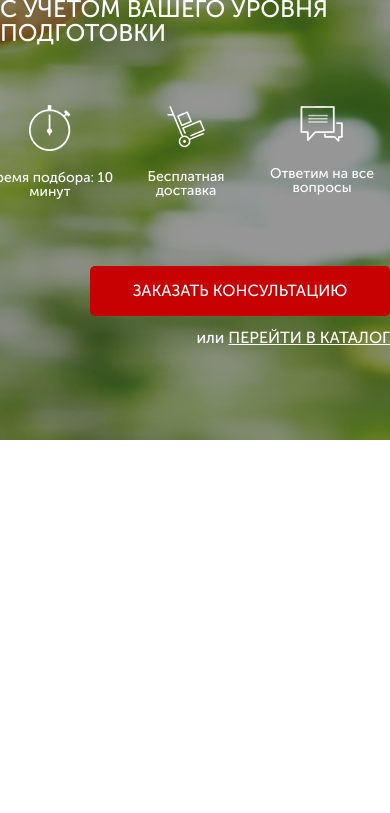
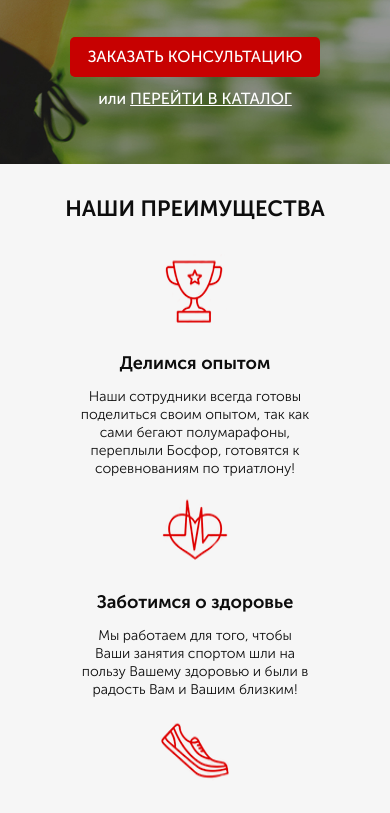
Before and after one commit to SerhiiShelelo/puls, a website: page src/index.html in a window 390 px wide. Shown: the part 326-1139 px from the top of the page. Before the commit the page ends 844 px from the top, so only its background shows below. Drawn offline with Linux system fonts and the light colour scheme.

Commit message:
homework complited, responcive header/promo/advantages blocks

```diff
--- a/src/index.html
+++ b/src/index.html
@@ -45,5 +45,27 @@
 			</div>
 		</div>
 	</div>
+	<section class="advantages">
+		<div class="container">
+			<h2 class="advantages__title">наши преимущества</h2>
+			<div class="advantages__wrapper">
+				<div class="advantages__item item">
+					<img src="icons/cup.png" alt="cup" class="item__icon">
+					<div class="item__lable">Делимся опытом</div>
+					<div class="item__text">Наши сотрудники всегда готовы поделиться своим опытом, так как сами бегают полумарафоны, переплыли Босфор, готовятся к соревнованиям по триатлону!</div>
+				</div>
+				<div class="advantages__item item">
+					<img src="icons/heart.png" alt="cup" class="item__icon">
+					<div class="item__lable">Заботимся о здоровье</div>
+					<div class="item__text">Мы работаем для того, чтобы Ваши занятия спортом шли на пользу Вашему здоровью и были в радость Вам и Вашим близким!</div>
+				</div>
+				<div class="advantages__item item">
+					<img src="icons/shoe.png" alt="cup" class="item__icon">
+					<div class="item__lable">Учим бегать</div>
+					<div class="item__text">Помогаем с обучением правильной технике бега! Дружим с крупнейшей школой бега в Украине - <a href="#">I LOVE RUNNING</a></div>
+				</div>
+			</div>
+		</div>
+	</section>
 </body>
 </html>
--- /dev/null
+++ b/src/sass/blocks/_advantages.scss
@@ -0,0 +1,92 @@
+.advantages{
+	min-height: 470px;
+	padding: 70px 0px 60px 0px;
+	background: #F6F6F6;
+	&__title{
+		font-size: 30px;
+		line-height: 30px;
+		text-align: center;
+		color: #0D0D0D;
+		text-transform: uppercase;
+	}
+	&__wrapper{
+		margin-top: 60px;
+		display: flex;
+		justify-content: center;
+		column-gap: 120px;
+	}
+}
+.item{
+	width: 235px;
+
+	&__icon{
+		display: block;
+		width: 70px;
+		height: 70px;
+		margin: 0 auto;
+	}
+	&__lable{
+		margin-top: 35px;
+		font-size: 18px;
+		line-height: 29px;
+		text-align: center;
+		color: #0D0D0D;
+	}
+	&__text{
+		margin-top: 20px;
+		font-weight: 300;
+		font-size: 14px;
+		line-height: 18px;
+		text-align: center;
+		color: #0D0D0D;
+		a{
+			color: $main-red;
+			text-decoration: underline;
+		}
+	}
+}
+
+@media (max-width:991.5px) {
+	.advantages{
+		&__wrapper{
+			column-gap: 28px;
+		}
+	}
+}
+@media (max-width:767.5px) {
+	.advantages{
+		padding: 30px 0;
+		&__wrapper{
+			margin-top: 30px;
+			flex-wrap: wrap;
+			row-gap: 15px;
+		}
+	}
+	.item{
+		width: 235px;
+		&__lable{
+			margin-top: 25px;
+		}
+	}
+}
+@media (max-width:575.5px) {
+	.item{
+		width: 290px;
+		&__lable{
+			margin-top: 25px;
+		}
+		&__text{
+			margin-top: 10px;
+		}
+	}
+}
+@media (max-width:424.5px) {
+	.advantages{
+		&__title{
+			font-size: 22px;
+		}
+	}
+	.item{
+		width: 230px;
+	}
+}
--- a/src/sass/blocks/_buttons.scss
+++ b/src/sass/blocks/_buttons.scss
@@ -16,3 +16,24 @@
 		height: 50px;
 	}
 }
+@media (max-width:767.5px) {
+	.button{
+		&__promo{
+			margin-top: 40px;
+		}
+	}
+}
+@media (max-width: 424.5px){
+	.button{
+		&__header{
+			width: 120px;
+			height: 24px;
+			font-size: 10px;
+		}
+		&__promo{
+			margin-top: 60px;
+			width: 250px;
+			height: 40px;
+		}
+	}
+}
--- a/src/sass/blocks/_header.scss
+++ b/src/sass/blocks/_header.scss
@@ -4,6 +4,7 @@
 	align-items: center;
 	&__logo{
 		width: 250px;
+		line-height: 0;
 		img{
 			width: 100%;
 		}
@@ -31,3 +32,40 @@
 		align-items: flex-end;
 	}
 }
+@media (max-width:767.5px) {
+	.header{
+		&__logo{
+			width: 200px;
+		}
+		&__phone{
+			font-size: 14px;
+			line-height: 16px;
+		}
+		&__official{
+			font-size: 10px;
+			span{
+				font-size: 14px;
+			}
+		}
+	}
+}
+@media (max-width:575.5px) {
+	.header{
+		&__official{
+			display: none;
+		}
+	}
+}
+@media (max-width: 424.5px) {
+	.header{
+		&__logo{
+			flex: 1 1 50%;
+		}
+		&__contact{
+			flex: 1 1 50%;
+		}
+		&__phone{
+			font-size: 12px;
+		}
+	}
+}
--- a/src/sass/blocks/_promo.scss
+++ b/src/sass/blocks/_promo.scss
@@ -10,14 +10,12 @@
 	}
 	&__title{
 		font-size: 42px;
-		line-height: 42px;
 		text-transform: uppercase;
 	}
 	&__subtitle{
 		margin-top: 17px;
 		font-weight: 500;
 		font-size: 24px;
-		line-height: 24px;
 		text-transform: uppercase;
 	}
 	&__icons{
@@ -26,11 +24,10 @@
 		justify-content: flex-end;
 	}
 	&__icon{
-		width: 136px;
+		width: 120px;
 		text-align: center;
 		font-weight: 500;
 		font-size: 14px;
-		line-height: 14px;
 		img{
 			display: block;
 			margin: 0 auto;
@@ -47,3 +44,59 @@
 		}
 	}
 }
+@media (max-width:767.5px) {
+	.promo{
+		min-height: 490px;
+		padding-bottom: 40px;
+		background: url(../img/bg/bg-top.jpg) 33% center/cover no-repeat;
+		&__wrapper{
+			margin-top: 40px;
+		}
+		&__title{
+			font-size: 38px;
+		}
+		&__subtitle{
+			font-size: 20px;
+		}
+		&__icons{
+			margin-top: 40px;
+		}
+	}
+}
+@media (max-width:575.5px) {
+	.promo{
+		&__wrapper{
+			align-items: center;
+		}
+		&__title{
+			font-size: 30px;
+		}
+		&__subtitle{
+			font-size: 16px;
+		}
+	}
+}
+@media (max-width:424.5px) {
+	.promo{
+		&__wrapper{
+			align-items: center;
+			margin-top: 90px;
+		}
+		&__title{
+			font-size: 22px;
+		}
+		&__subtitle{
+			font-size: 12px;
+		}
+		&__icons{
+			margin-top: 20px;
+		}
+		&__icon{
+			width: 90px;
+			font-size: 10px;
+			img{
+				width: 30px;
+			}
+		}
+	}
+}
--- a/src/sass/style.scss
+++ b/src/sass/style.scss
@@ -14,9 +14,33 @@
 	margin: 0;
 }
 .container{
-	max-width: 950px;
+	// padding: 0 15px;
 	margin: 0 auto;
 }
+@media (min-width:320px) {
+	.container{
+		padding: 0 15px;
+	}
+}
+@media (min-width:576px) {
+	.container{
+		max-width: 540px;
+	}
+}
+
+@media (min-width:768px) {
+	.container{
+		max-width: 720px;
+	}
+}
+
+@media (min-width:992px) {
+	.container{
+		max-width: 950px;
+	}
+}
+
 @import 'blocks/promo';
 @import 'blocks/header';
 @import 'blocks/buttons';
+@import 'blocks/advantages';
```
Also changed, not shown: src/css/style.min.css.
